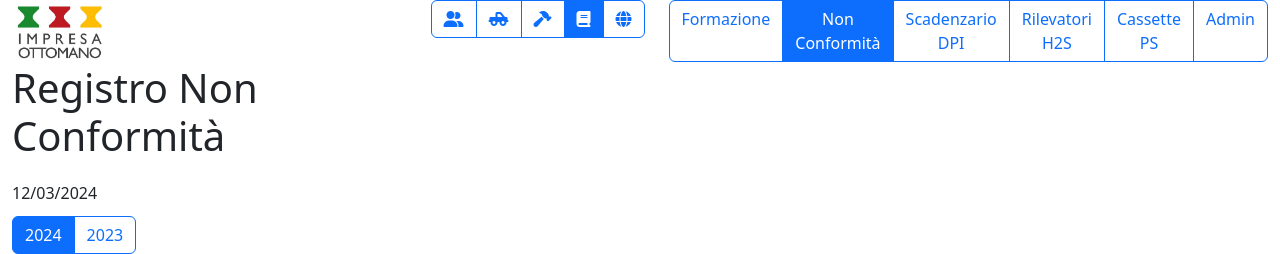
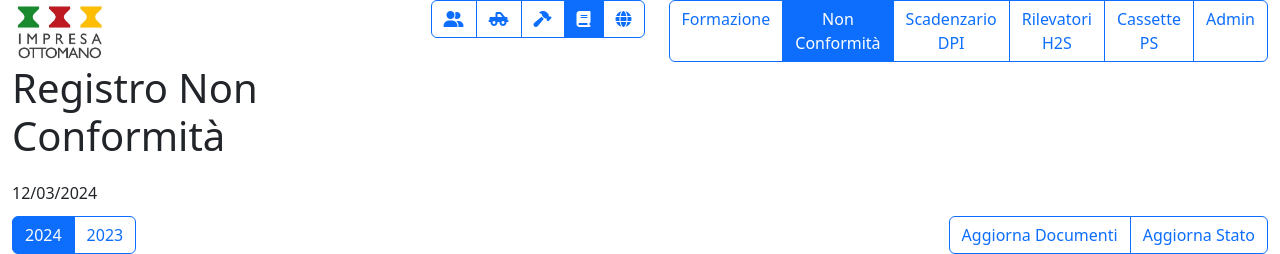
Before and after one commit to superqwe/ottomano, a Django app: page /sgi/non_conformita/ in a window 1280 px wide. Shown: the top 254 px of the page. Run offline with Django 4.2, Linux system fonts and the light colour scheme; data that the repository does not hold is empty; some libraries are stand-ins or nearby versions.

```diff
--- a/ottomano/sgi/templates/sgi/non_conformita.html
+++ b/ottomano/sgi/templates/sgi/non_conformita.html
@@ -18,6 +18,16 @@
     <div class="btn-group " role="group">
         <a href="/sgi/non_conformita/2024" class="btn btn-outline-primary {{pagina_attiva_non_conformita_2024}}">2024</a>
         <a href="/sgi/non_conformita/2023" class="btn btn-outline-primary {{pagina_attiva_non_conformita_2023}}">2023</a>
+    </div>
+</div>
+
+
+<div class="col text-end d-print-none">
+    <div class="btn-group " role="group">
+        <a href="/personale/aggiorna_documenti" class="btn btn-outline-primary {{pagina_attiva_aggiorna_documenti}}">
+            Aggiorna Documenti</a>
+        <a href="/personale/aggiorna_stato" class="btn btn-outline-primary  {{pagina_attiva_aggiorna_stato}}">
+            Aggiorna Stato</a>
     </div>
 </div>
 {% endblock %}
```
Also changed, not shown: ottomano/personale/views.py (+9 -0 lines).
